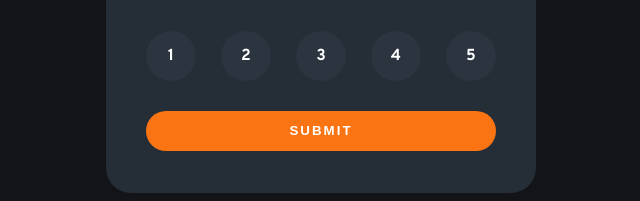
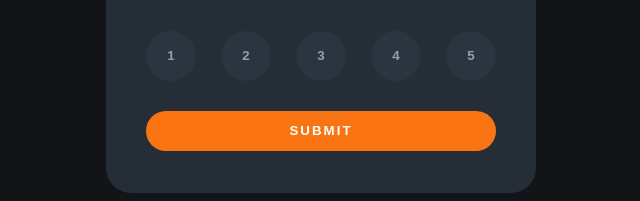
Before and after one commit to Emmanuel-Afrifa/Interactive-rating-component, a plain HTML site: page index.html in a window 1280 px wide. Shown: the part 417-618 px from the top of the page, 319-959 px from the left. Drawn offline with Linux system fonts and the light colour scheme; a web font is replaced by a local one.

Commit message:
I updated the index.html file and the index.css file to change the styling of the rating buttons

```diff
--- a/index.css
+++ b/index.css
@@ -60,14 +60,20 @@ body {
     justify-content: center;
     align-items: center;
     font-weight: bolder;
+    border: none;
+    color: hsl(217, 12%, 63%);
+    font-weight: 700;
 }
 
 .rating:hover {
     background-color: hsl(217, 12%, 63%);
+    color: white;
 }
 
-.rating:active {
+.rating:focus {
     background-color: hsl(25, 97%, 53%);
+    color: white;
+
 }
 
 #submit {
--- a/index.html
+++ b/index.html
@@ -25,11 +25,11 @@
                 All feedback is appreciated to help us improve our offering!.
             </p>
             <div id="rating-container">
-                <div class="rating" id="one">1</div>
-                <div class="rating" id="two">2</div>
-                <div class="rating" id="three">3</div>
-                <div class="rating" id="four">4</div>
-                <div class="rating" id="five">5</div>
+                <button class="rating" id="one">1</button>
+                <button class="rating" id="two">2</button>
+                <button class="rating" id="three">3</button>
+                <button class="rating" id="four">4</button>
+                <button class="rating" id="five">5</button>
             </div>
             <button id="submit">SUBMIT</button>
         </div>
```
